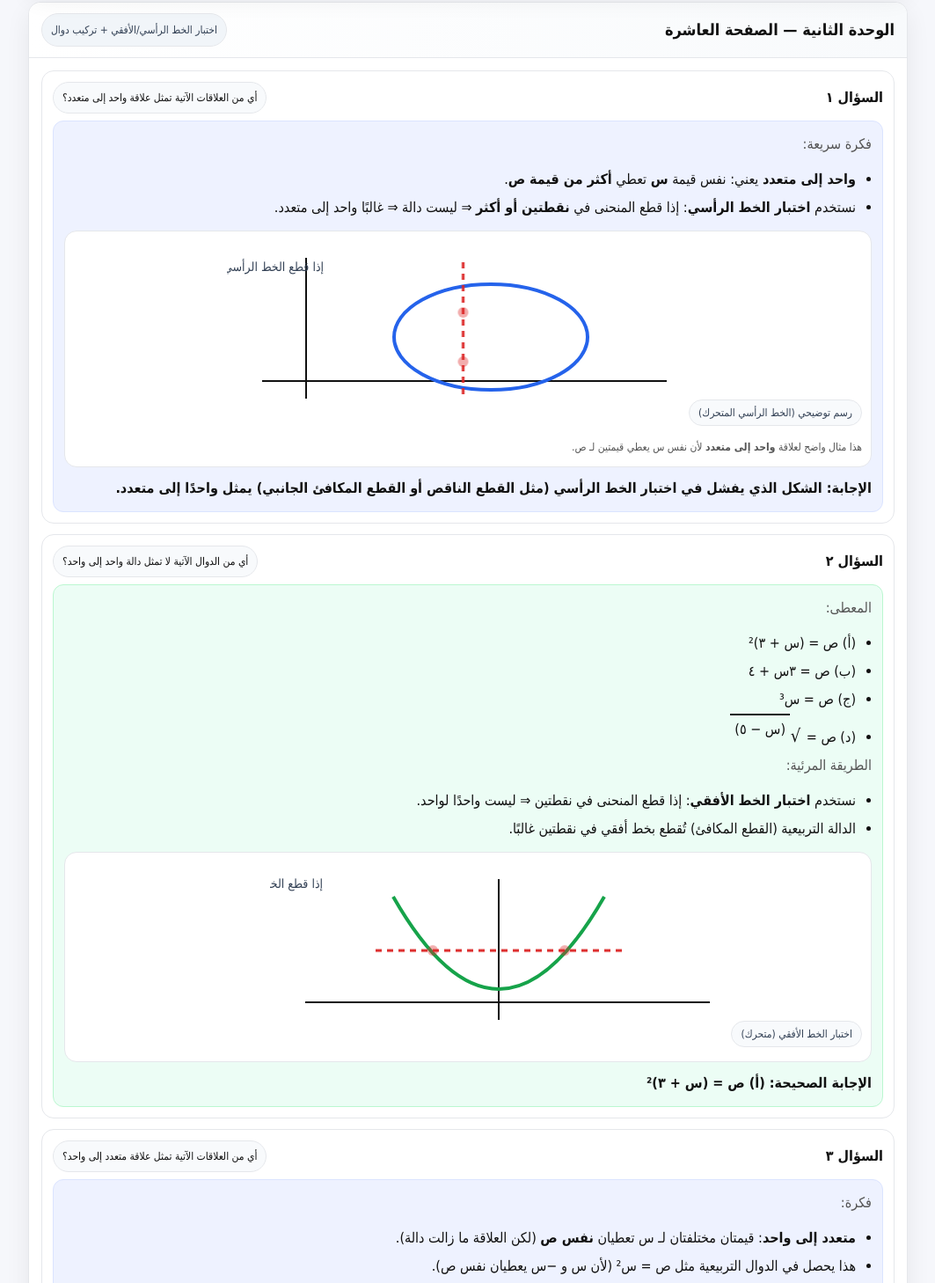
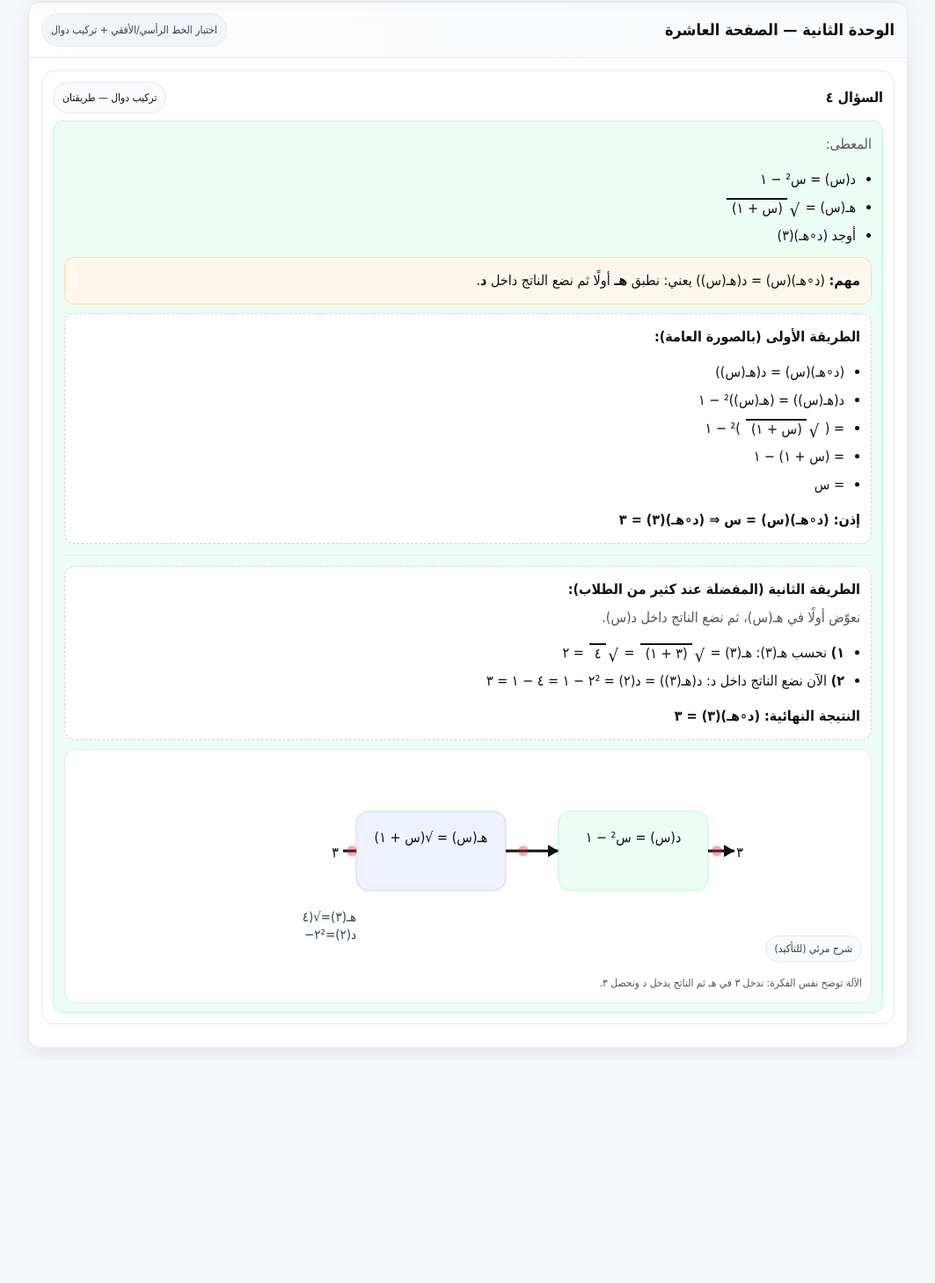
Before and after one commit to s023007/animalnews, a plain HTML site: page index.html in a window 1280 px wide. Shown: the part 118-1576 px from the top of the page at 88% size, without its empty margins (108-1171 px from the left). After the commit the page ends 1323 px from the top, so only its background shows below. Drawn offline with Linux system fonts and the light colour scheme.

Commit message:
Refactor equation styles and update question 4 content
Updated the styling for equations and modified the content of question 4.

```diff
--- a/index.html
+++ b/index.html
@@ -55,6 +55,7 @@
   .cap{font-size:12px;color:var(--muted);margin-top:6px;}
   .pill{display:inline-block;border:1px solid var(--b);background:#f8fafc;border-radius:999px;padding:2px 10px;font-size:12px;color:#334155;margin:6px 0;}
   .hr{height:1px;background:var(--b);margin:12px 0;}
+  .eq{display:block;background:#fff;border:1px dashed #cbd5e1;border-radius:12px;padding:10px 12px;margin-top:10px}
 
   /* كسر احترافي */
   .frac{display:inline-block;vertical-align:middle;text-align:center;line-height:1.1;margin:0 .12em;}
@@ -62,10 +63,27 @@
   .frac .bar{display:block;border-top:2px solid #111;margin:.08em .12em;}
   .frac .bottom{display:block;padding:0 .3em;}
 
-  /* جذر احترافي */
-  .root{display:inline-flex;align-items:flex-end;margin:0 .12em;}
-  .root .radical{font-size:1.25em;line-height:1;}
-  .root .radicand{display:inline-block;padding:0 .3em .06em;border-top:2px solid #111;margin-right:.06em;}
+  /* ✅ جذر احترافي (مع عصا فوق مثل اللي تريدها) */
+  .root{
+    display:inline-flex;
+    align-items:flex-end;
+    vertical-align:middle;
+    margin:0 .12em;
+    font-variant-numeric: normal;
+  }
+  .root .radical{
+    font-size:1.25em;
+    line-height:1;
+    transform:translateY(1px);
+    padding-left:.06em;
+  }
+  .root .radicand{
+    display:inline-block;
+    padding:0 .35em .08em .35em;
+    border-top:2.4px solid #111; /* العصا فوق */
+    margin-right:.08em;
+    line-height:1.2;
+  }
 
   /* حركة خطوط الاختبار */
   .vline{animation:slideX 2.2s infinite alternate ease-in-out;}
@@ -76,10 +94,6 @@
   /* لمعان نقطة */
   .dot{animation:pulse 1.4s infinite;}
   @keyframes pulse{0%{opacity:1}50%{opacity:.25}100%{opacity:1}}
-
-  /* تنسيق خطوات جبرية */
-  .eq{display:block;background:#fff;border:1px dashed #cbd5e1;border-radius:12px;padding:10px 12px;margin-top:10px}
-  .eq b{font-weight:700}
 </style>
 </head>
 
@@ -104,120 +118,11 @@
 
   <div class="content">
 
-    <!-- س1 -->
-    <article class="q">
-      <div class="qTitle">
-        <div class="qNo">السؤال ١</div>
-        <div class="tag">أي من العلاقات الآتية تمثل علاقة واحد إلى متعدد؟</div>
-      </div>
-
-      <div class="box">
-        <div class="muted">فكرة سريعة:</div>
-        <ul class="steps">
-          <li><b>واحد إلى متعدد</b> يعني: نفس قيمة <b>س</b> تعطي <b>أكثر من قيمة ص</b>.</li>
-          <li>نستخدم <b>اختبار الخط الرأسي</b>: إذا قطع المنحنى في <b>نقطتين أو أكثر</b> ⇒ ليست دالة ⇒ غالبًا واحد إلى متعدد.</li>
-        </ul>
-
-        <div class="svgCard">
-          <div class="pill">رسم توضيحي (الخط الرأسي المتحرك)</div>
-          <svg width="520" height="200" viewBox="0 0 520 200" aria-label="vertical line test">
-            <line x1="40" y1="160" x2="500" y2="160" stroke="#111" stroke-width="2"/>
-            <line x1="90" y1="20"  x2="90"  y2="180" stroke="#111" stroke-width="2"/>
-            <ellipse cx="300" cy="110" rx="110" ry="60" fill="none" stroke="#2563eb" stroke-width="4"/>
-            <g class="vline">
-              <line x1="250" y1="25" x2="250" y2="175" stroke="#dc2626" stroke-width="3" stroke-dasharray="7 6"/>
-              <circle class="dot" cx="250" cy="82" r="6" fill="#dc2626"/>
-              <circle class="dot" cx="250" cy="138" r="6" fill="#dc2626"/>
-            </g>
-            <text x="110" y="35" font-size="14" fill="#334155">إذا قطع الخط الرأسي نقطتين ⇒ واحد إلى متعدد</text>
-          </svg>
-          <div class="cap">هذا مثال واضح لعلاقة <b>واحد إلى متعدد</b> لأن نفس س يعطي قيمتين لـ ص.</div>
-        </div>
-
-        <div class="answer">الإجابة: الشكل الذي يفشل في اختبار الخط الرأسي (مثل <b>القطع الناقص</b> أو <b>القطع المكافئ الجانبي</b>) يمثل <b>واحدًا إلى متعدد</b>.</div>
-      </div>
-    </article>
-
-    <!-- س2 -->
-    <article class="q">
-      <div class="qTitle">
-        <div class="qNo">السؤال ٢</div>
-        <div class="tag">أي من الدوال الآتية لا تمثل دالة واحد إلى واحد؟</div>
-      </div>
-
-      <div class="box green">
-        <div class="muted">المعطى:</div>
-        <ul class="steps">
-          <li>(أ) ص = (س + ٣)²</li>
-          <li>(ب) ص = ٣س + ٤</li>
-          <li>(ج) ص = س³</li>
-          <li>(د) ص = <span class="root"><span class="radical">√</span><span class="radicand">(س − ٥)</span></span></li>
-        </ul>
-
-        <div class="muted">الطريقة المرئية:</div>
-        <ul class="steps">
-          <li>نستخدم <b>اختبار الخط الأفقي</b>: إذا قطع المنحنى في نقطتين ⇒ ليست واحدًا لواحد.</li>
-          <li>الدالة التربيعية (القطع المكافئ) تُقطع بخط أفقي في نقطتين غالبًا.</li>
-        </ul>
-
-        <div class="svgCard">
-          <div class="pill">اختبار الخط الأفقي (متحرك)</div>
-          <svg width="520" height="200" viewBox="0 0 520 200" aria-label="horizontal line test">
-            <line x1="40" y1="160" x2="500" y2="160" stroke="#111" stroke-width="2"/>
-            <line x1="260" y1="20" x2="260" y2="180" stroke="#111" stroke-width="2"/>
-            <path d="M 140 40 Q 260 250 380 40" fill="none" stroke="#16a34a" stroke-width="4"/>
-            <g class="hline">
-              <line x1="120" y1="95" x2="400" y2="95" stroke="#dc2626" stroke-width="3" stroke-dasharray="7 6"/>
-              <circle class="dot" cx="185" cy="95" r="6" fill="#dc2626"/>
-              <circle class="dot" cx="335" cy="95" r="6" fill="#dc2626"/>
-            </g>
-            <text x="60" y="30" font-size="14" fill="#334155">إذا قطع الخط الأفقي نقطتين ⇒ ليست واحدًا لواحد</text>
-          </svg>
-        </div>
-
-        <div class="answer">الإجابة الصحيحة: (أ) ص = (س + ٣)²</div>
-      </div>
-    </article>
-
-    <!-- س3 -->
-    <article class="q">
-      <div class="qTitle">
-        <div class="qNo">السؤال ٣</div>
-        <div class="tag">أي من العلاقات الآتية تمثل علاقة متعدد إلى واحد؟</div>
-      </div>
-
-      <div class="box">
-        <div class="muted">فكرة:</div>
-        <ul class="steps">
-          <li><b>متعدد إلى واحد</b>: قيمتان مختلفتان لـ س تعطيان <b>نفس ص</b> (لكن العلاقة ما زالت دالة).</li>
-          <li>هذا يحصل في الدوال التربيعية مثل ص = س² (لأن س و −س يعطيان نفس ص).</li>
-        </ul>
-
-        <div class="svgCard">
-          <div class="pill">توضيح (س و −س يعطيان نفس ص)</div>
-          <svg width="520" height="210" viewBox="0 0 520 210">
-            <line x1="40" y1="170" x2="500" y2="170" stroke="#111" stroke-width="2"/>
-            <line x1="260" y1="20" x2="260" y2="190" stroke="#111" stroke-width="2"/>
-            <path d="M 140 45 Q 260 260 380 45" fill="none" stroke="#2563eb" stroke-width="4"/>
-            <circle class="dot" cx="200" cy="105" r="6" fill="#dc2626"/>
-            <circle class="dot" cx="320" cy="105" r="6" fill="#dc2626"/>
-            <line x1="200" y1="105" x2="320" y2="105" stroke="#dc2626" stroke-width="3" stroke-dasharray="6 6"/>
-            <text x="165" y="96" font-size="14" fill="#334155">نفس ص</text>
-            <text x="185" y="195" font-size="14">س</text>
-            <text x="305" y="195" font-size="14">−س</text>
-          </svg>
-          <div class="cap">هذا مثال واضح لـ <b>متعدد إلى واحد</b> (دالة لكنها ليست واحدًا لواحد).</div>
-        </div>
-
-        <div class="answer">الإجابة: الدوال التربيعية في الخيارات تمثل <b>متعددًا إلى واحد</b> مثل (ب) و(ج).</div>
-      </div>
-    </article>
-
-    <!-- س4 (معدل: جبري مفصل) -->
+    <!-- س4 فقط (التعديل المطلوب هنا) -->
     <article class="q">
       <div class="qTitle">
         <div class="qNo">السؤال ٤</div>
-        <div class="tag">تركيب دوال (حل جبري مفصل)</div>
+        <div class="tag">تركيب دوال — طريقتان</div>
       </div>
 
       <div class="box green">
@@ -229,41 +134,48 @@
         </ul>
 
         <div class="note">
-          <b>مهم:</b> (د∘هـ)(س) تعني: <b>د(هـ(س))</b>
-          أي نطبّق هـ أولًا، ثم نضع الناتج داخل د.
+          <b>مهم:</b> (د∘هـ)(س) = د(هـ(س))
+          يعني: نطبق <b>هـ</b> أولًا ثم نضع الناتج داخل <b>د</b>.
         </div>
 
+        <!-- الطريقة الأولى (الرمزية العامة) -->
         <div class="eq">
-          <b>الخطوة ١:</b> نكتب تركيب الدالتين على صورة رمزية:
-          <div style="margin-top:8px">
-            (د∘هـ)(س) = د(هـ(س))
-          </div>
+          <b>الطريقة الأولى (بالصورة العامة):</b>
+          <ul class="steps">
+            <li>(د∘هـ)(س) = د(هـ(س))</li>
+            <li>د(هـ(س)) = (هـ(س))² − ١</li>
+            <li>= ( <span class="root"><span class="radical">√</span><span class="radicand">(س + ١)</span></span> )² − ١</li>
+            <li>= (س + ١) − ١</li>
+            <li>= س</li>
+          </ul>
+          <div class="answer">إذن: (د∘هـ)(س) = س ⇒ (د∘هـ)(٣) = ٣</div>
         </div>
 
+        <div class="hr"></div>
+
+        <!-- ✅ الطريقة الثانية (اللي طلبتها: عوّض في هـ ثم د الناتج) -->
         <div class="eq">
-          <b>الخطوة ٢:</b> نعوّض هـ(س) داخل د(س):
-          <div style="margin-top:8px">
-            د(هـ(س)) = (هـ(س))² − ١
-          </div>
-          <div style="margin-top:8px">
-            = ( <span class="root"><span class="radical">√</span><span class="radicand">(س + ١)</span></span> )² − ١
-          </div>
-          <div style="margin-top:8px">
-            = (س + ١) − ١
-          </div>
-          <div style="margin-top:8px">
-            = س
-          </div>
-          <div class="cap">إذن بشكل عام: (د∘هـ)(س) = س</div>
+          <b>الطريقة الثانية (المفضلة عند كثير من الطلاب):</b>
+          <div class="muted">نعوّض أولًا في هـ(س)، ثم نضع الناتج داخل د(س).</div>
+
+          <ul class="steps">
+            <li><b>١)</b> نحسب هـ(٣):
+              هـ(٣) =
+              <span class="root"><span class="radical">√</span><span class="radicand">(٣ + ١)</span></span>
+              =
+              <span class="root"><span class="radical">√</span><span class="radicand">٤</span></span>
+              = ٢
+            </li>
+
+            <li><b>٢)</b> الآن نضع الناتج داخل د:
+              د(هـ(٣)) = د(٢) = ٢² − ١ = ٤ − ١ = ٣
+            </li>
+          </ul>
+
+          <div class="answer">النتيجة النهائية: (د∘هـ)(٣) = ٣</div>
         </div>
 
-        <div class="eq">
-          <b>الخطوة ٣:</b> الآن نعوّض س = ٣:
-          <div style="margin-top:8px">
-            (د∘هـ)(٣) = ٣
-          </div>
-        </div>
-
+        <!-- رسم مرئي للتأكيد -->
         <div class="svgCard">
           <div class="pill">شرح مرئي (للتأكيد)</div>
           <svg width="520" height="220" viewBox="0 0 520 220" aria-label="composition machine">
@@ -290,9 +202,9 @@
             <circle class="dot" cx="250" cy="105" r="6" fill="#dc2626"/>
             <circle class="dot" cx="470" cy="105" r="6" fill="#dc2626"/>
           </svg>
+          <div class="cap">الآلة توضح نفس الفكرة: ندخل ٣ في هـ ثم الناتج يدخل د ونحصل ٣.</div>
         </div>
 
-        <div class="answer">النتيجة النهائية: (د∘هـ)(٣) = ٣</div>
       </div>
     </article>
 
```
